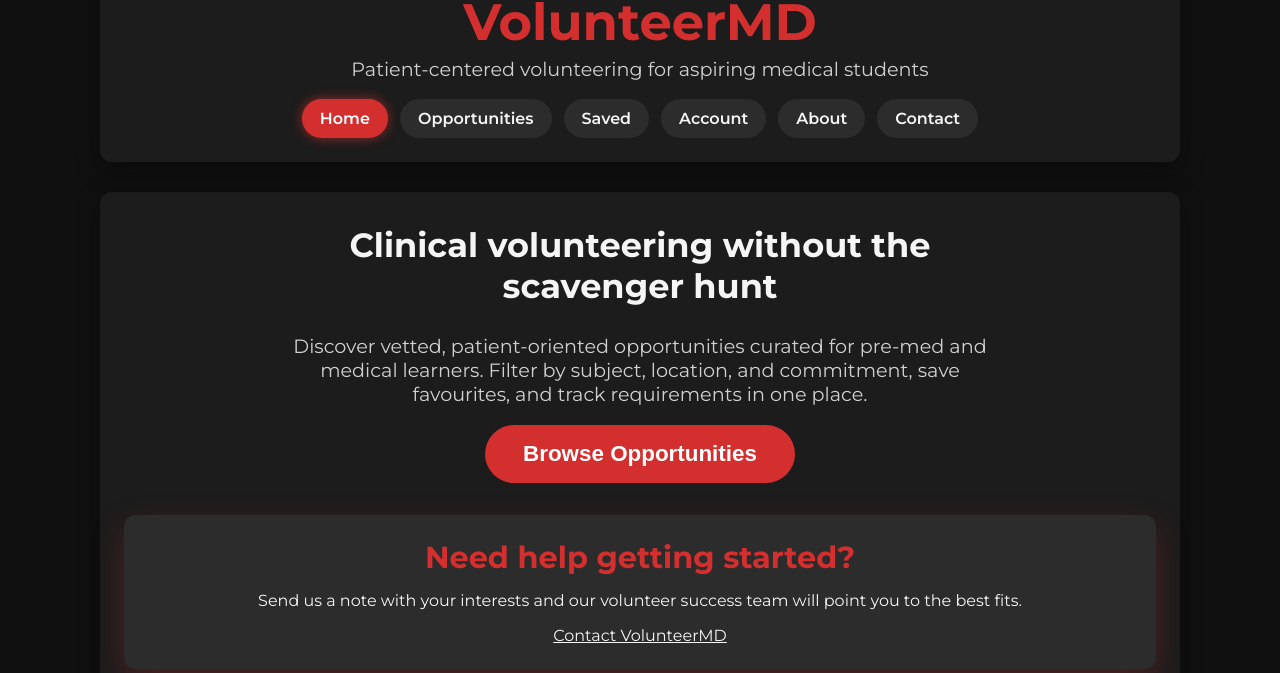
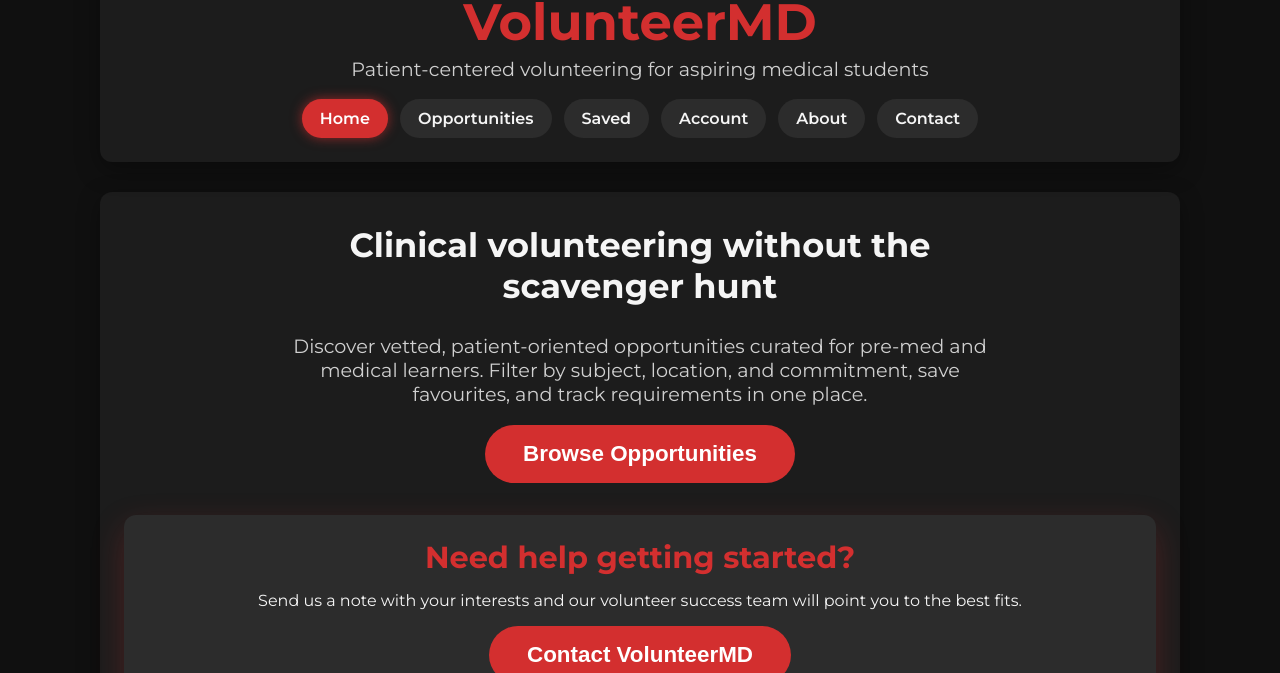
Before and after one commit to VolunteerMD/VolunteerMD-Website, a website: page public/index.html in a window 1280 px wide. Shown: the part 127-800 px from the top of the page. Drawn offline with Linux system fonts and the light colour scheme; no server answers.

Commit message:
Update index.html

```diff
--- a/public/index.html
+++ b/public/index.html
@@ -2,7 +2,7 @@
 <html lang="en">
 <head>
   <meta charset="UTF-8" />
-  <meta name="viewport" content="width=device-width, initial-scale=1" />
+  <meta name="viewport" content="width=device-width, initial-scale=1.0, maximum-scale=1.0" />
   <title>VolunteerMD – Patient-Oriented Volunteering Opportunities</title>
   <link rel="icon" type="image/png" href="assets/black-transparent.png" />
   <link href="https://fonts.googleapis.com/css2?family=Montserrat:wght@400;600;700&display=swap" rel="stylesheet" />
@@ -42,7 +42,7 @@
         <p>
           Send us a note with your interests and our volunteer success team will point you to the best fits.
         </p>
-        <a href="#contact" data-section="contact">Contact VolunteerMD</a>
+        <button class="cta-button" data-section-target="contact">Contact VolunteerMD</button>
       </div>
     </section>
 
@@ -137,6 +137,8 @@
       </div>
     </section>
 
+
+
     <section id="contact" class="content-section" tabindex="0">
       <h2>Contact Us</h2>
       <form id="contact-form" novalidate>
@@ -156,6 +158,8 @@
       </form>
       <div id="contact-feedback" class="info-banner" role="status" aria-live="polite"></div>
     </section>
+
+
   </main>
 
   <footer>
```
